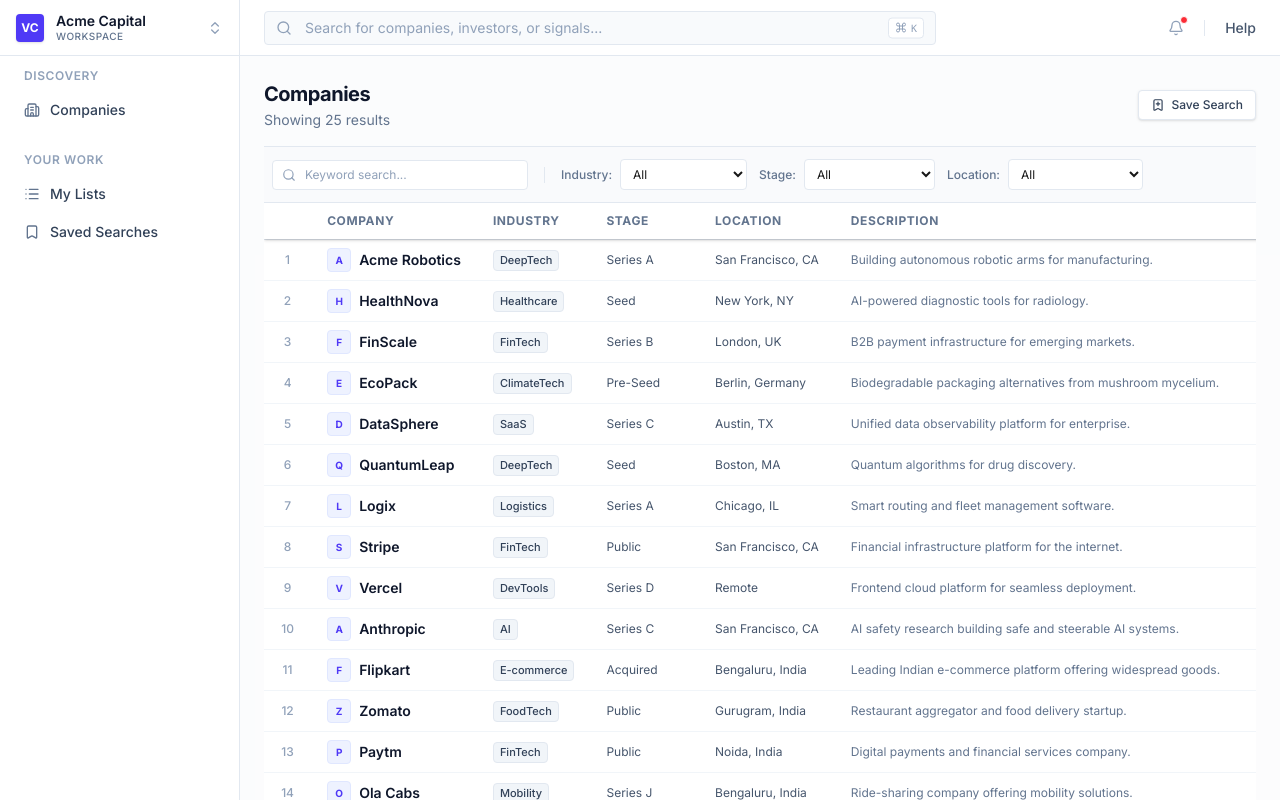
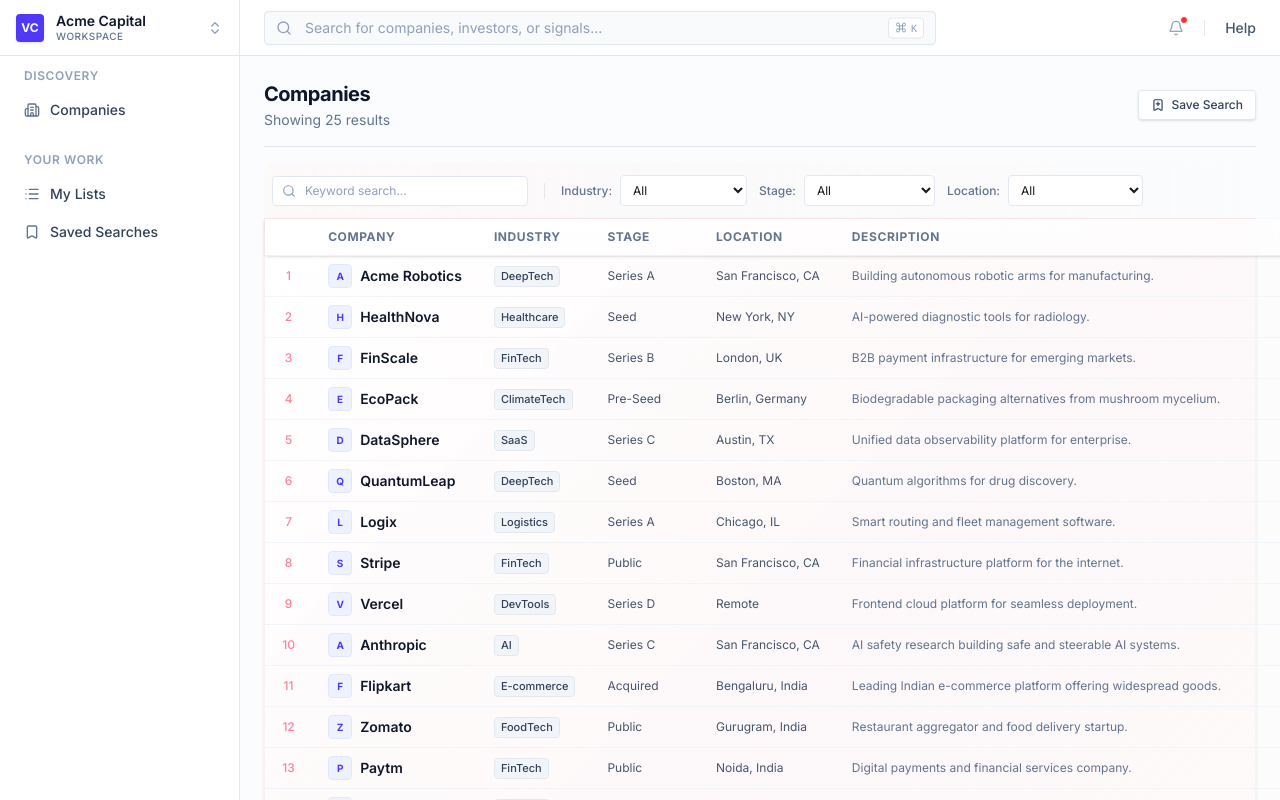
Before and after one commit to pjha26/vc-intelligence, a Next.js app: page /companies in a window 1280 px wide. Shown: the top 800 px of the page. Built offline with nearby package versions, Linux system fonts and the light colour scheme.

Commit message:
add chatbot UI component and companies dashboard page with search and filtering capabilities.

```diff
--- a/src/app/(dashboard)/companies/page.tsx
+++ b/src/app/(dashboard)/companies/page.tsx
@@ -57,7 +57,7 @@
     };
 
     return (
-        <div className="h-full flex flex-col">
+        <div className="flex flex-col min-h-full">
             <div className="flex items-center justify-between pb-4 border-b border-slate-200 shrink-0">
                 <div>
                     <h1 className="text-xl font-bold text-slate-900 tracking-tight">Companies</h1>
@@ -75,7 +75,7 @@
             </div>
 
             {/* Top Filters Bar */}
-            <div className="flex items-center gap-3 py-3 border-b border-slate-200 bg-slate-50/50 shrink-0 px-2">
+            <div className="flex items-center gap-3 py-3 border-b border-rose-100/60 bg-gradient-to-r from-rose-50/30 to-transparent shrink-0 px-2 rounded-t-xl mt-4">
                 <div className="relative w-64">
                     <Search className="w-3.5 h-3.5 absolute left-2.5 top-1/2 -translate-y-1/2 text-slate-400" />
                     <input
@@ -133,9 +133,9 @@
             </div>
 
             {/* Dense Data Grid */}
-            <div className="flex-1 overflow-auto bg-white">
+            <div className="flex-1 bg-gradient-to-br from-white via-rose-50/40 to-orange-50/20 rounded-b-xl shadow-sm border border-t-0 border-rose-100/50">
                 <table className="w-full text-left border-collapse whitespace-nowrap">
-                    <thead className="sticky top-0 z-10 bg-white border-b border-slate-200 shadow-sm">
+                    <thead className="bg-white/60 backdrop-blur-md border-b border-rose-200/60 shadow-sm">
                         <tr className="text-xs font-semibold text-slate-500 uppercase tracking-wider">
                             <th className="px-4 py-2.5 w-6"></th>
                             <th className="px-4 py-2.5">Company</th>
@@ -147,8 +147,8 @@
                     </thead>
                     <tbody className="divide-y divide-slate-100 text-sm">
                         {filteredCompanies.map((company, idx) => (
-                            <tr key={company.id} className="group hover:bg-slate-50/80 transition-colors">
-                                <td className="px-4 py-2 text-xs text-slate-400 font-medium w-6 text-center">{idx + 1}</td>
+                            <tr key={company.id} className="group hover:bg-rose-50/60 transition-colors">
+                                <td className="px-4 py-2 text-xs text-rose-400/80 font-medium w-6 text-center">{idx + 1}</td>
                                 <td className="px-4 py-2 flex items-center gap-2">
                                     <div className="w-6 h-6 rounded bg-indigo-50 flex items-center justify-center text-indigo-600 font-bold text-[10px] shrink-0 border border-indigo-100">
                                         {company.name.charAt(0)}
--- a/src/components/ui/ChatBot.tsx
+++ b/src/components/ui/ChatBot.tsx
@@ -73,7 +73,7 @@
             </div>
 
             {/* Chat Area */}
-            <div className="flex-1 overflow-y-auto p-4 space-y-4 bg-gradient-to-br from-slate-900 via-rose-950/20 to-slate-900/80 scrollbar-thin scrollbar-thumb-slate-700 scrollbar-track-transparent">
+            <div className="flex-1 overflow-y-auto p-4 space-y-4 bg-slate-900/50 scrollbar-thin scrollbar-thumb-slate-700 scrollbar-track-transparent">
                 {messages.map((msg: any) => (
                     <div
                         key={msg.id}
```
